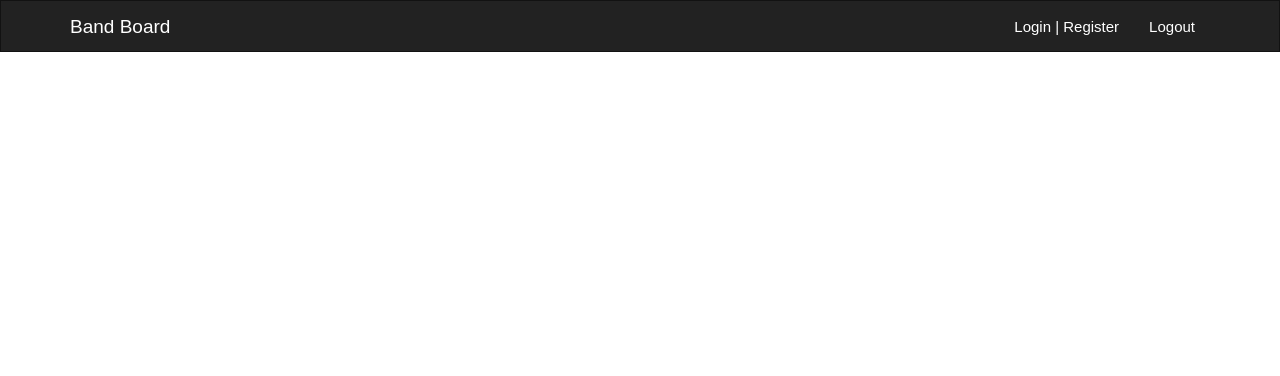
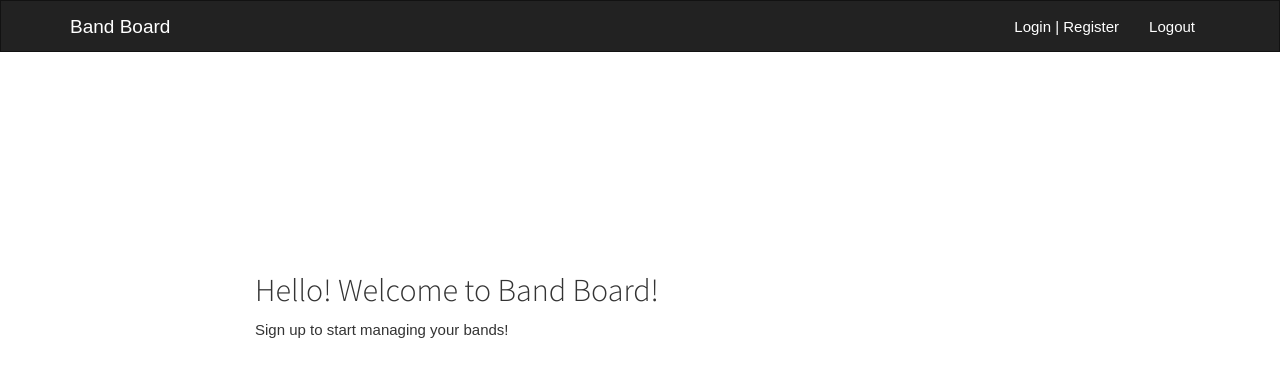
Before and after one commit to JzGo/band-board-v1-fe, a React (Create React App) app: page / in a window 1280 px wide. Shown: the top 376 px of the page. Built offline with nearby package versions, Linux system fonts and the light colour scheme.

Commit message:
add welcome text

```diff
--- a/src/App.css
+++ b/src/App.css
@@ -22,6 +22,14 @@
   font-size: large;
 }
 
+.navbar {
+  margin-bottom: 0px;
+}
+
+#welcome {
+  padding: 25vh;
+}
+
 @keyframes App-logo-spin {
   from { transform: rotate(0deg); }
   to { transform: rotate(360deg); }
--- a/src/App.js
+++ b/src/App.js
@@ -1,11 +1,14 @@
 import React, { Component } from 'react';
-import Navigation from './Components/Navigation'
+import './App.css';
+import Navigation from './Components/Navigation';
+import Welcome from './Pages/Welcome';
 
 class App extends Component {
   render() {
     return (
         <div>
           <Navigation />
+          <Welcome />
         </div>
     );
   }
--- /dev/null
+++ b/src/Pages/Welcome.js
@@ -0,0 +1,15 @@
+import React, { Component } from 'react';
+import { Col, Grid } from 'react-bootstrap';
+
+export default class Welcome extends Component {
+  render() {
+    return (
+        <Grid id="welcome">
+          <Col>
+            <h2>Hello! Welcome to Band Board!</h2>
+            <p>Sign up to start managing your bands!</p>
+          </Col>
+        </Grid>
+    )
+  }
+}
```
